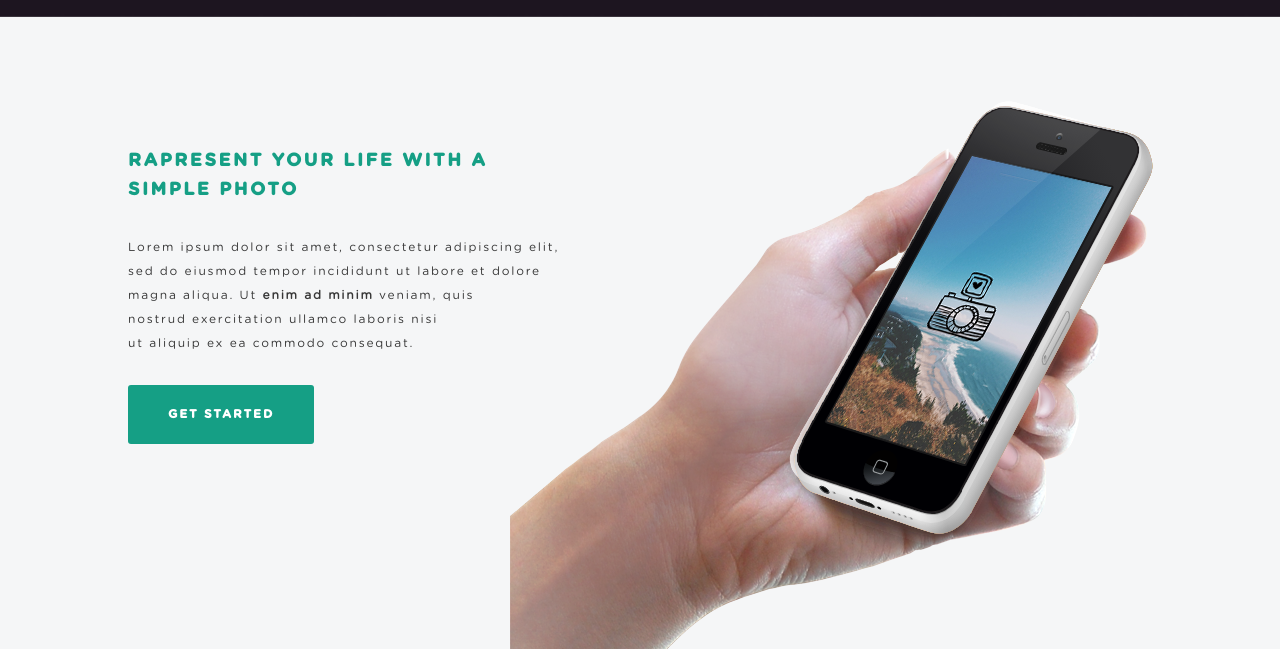
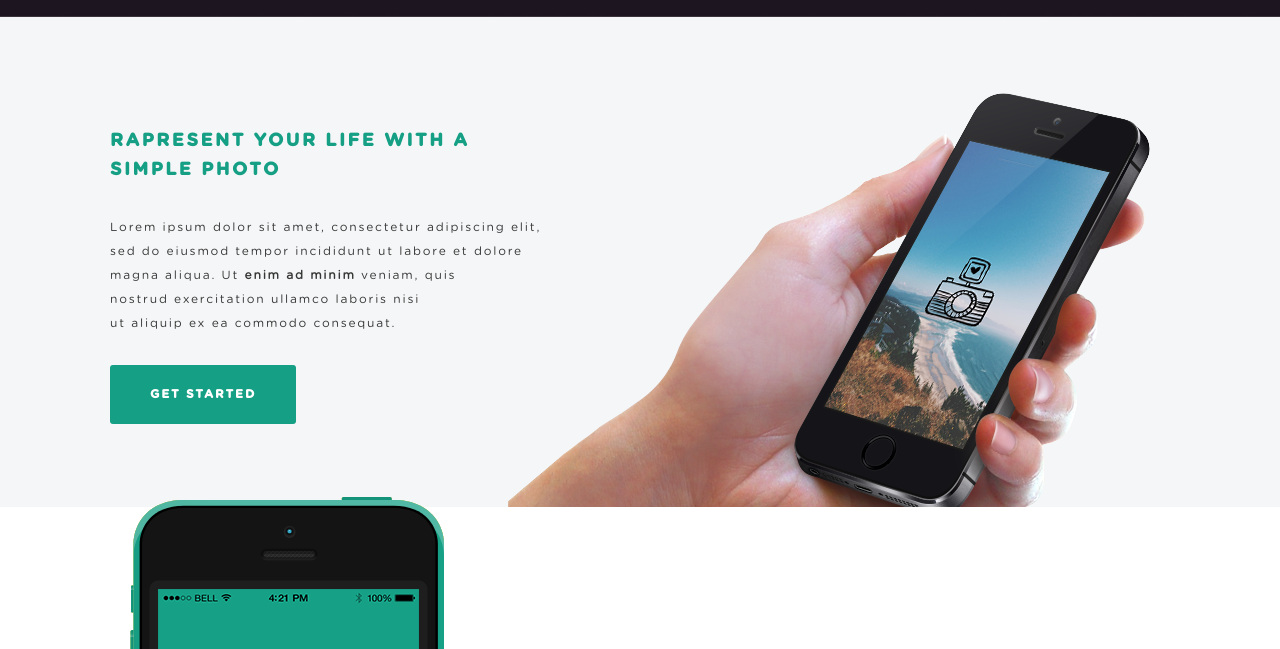
Before and after one commit to kciucias/Photo-Studio, a website: page index.html in a window 1280 px wide. Shown: the part 783-1432 px from the top of the page. Drawn offline with Linux system fonts and the light colour scheme.

Commit message:
fix second section

```diff
--- a/index.html
+++ b/index.html
@@ -38,7 +38,8 @@
 	</header>
 
 	<section class="second">
-		<div class="second_text-box flex-container">
+		<img src="../images/hand-phone.png" class="second_img" alt="phone">
+		<div class="second_text-box">
 			<h2 class="heading_secondary">
 				<span class="heading_secondary--main">Rapresent your life with a<br>simple photo</span>
 				<span class="heading_secondary--sub">
--- a/sass/layout/_second.scss
+++ b/sass/layout/_second.scss
@@ -1,19 +1,19 @@
 .second {
-	background: no-repeat url("../images/second.png");
 	background-color: $color-grey-bcg;
-	min-height: 100vh;
-	height: 47rem;
-	justify-content: center;
+	height: 49rem;
+	justify-content: flex-start;
+	position: relative;
+	overflow: hidden;
+	display: flex;
 
 	&_text-box {
 		display: flex;
-		flex-direction: column;
-		justify-content: center;
-
-		padding-top: 13rem;
+		padding-left: 11rem;
+		padding-top: 11rem;
 	}
 	&_img {
 		position: absolute;
-		top: 50;
+		right: 13rem;
+		top: 7.6rem;
 	}
 }
--- a/sass/layout/_third.scss
+++ b/sass/layout/_third.scss
@@ -15,7 +15,7 @@
 
 		position: absolute;
 		left: 13rem;
-		top: 145rem;
+		top: 128rem;
 	}
 
 	&_text-box {
```
Also changed, not shown: css/style.css, css/style.prefixed.css, 2 other files.
